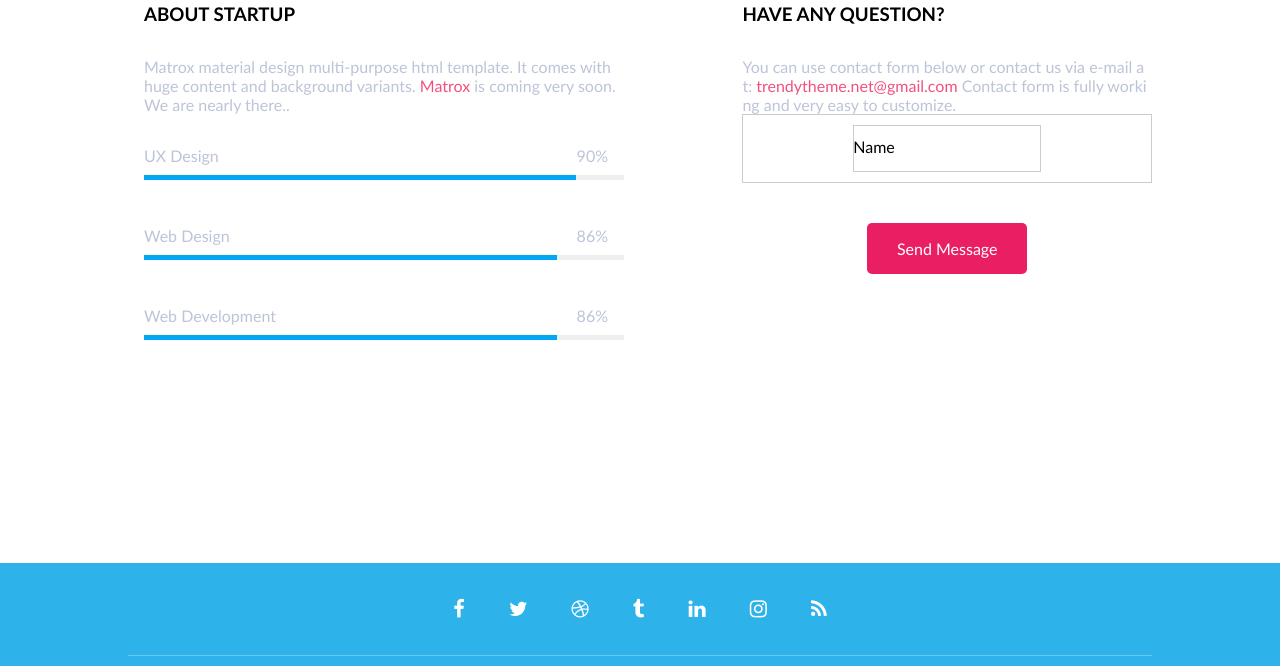
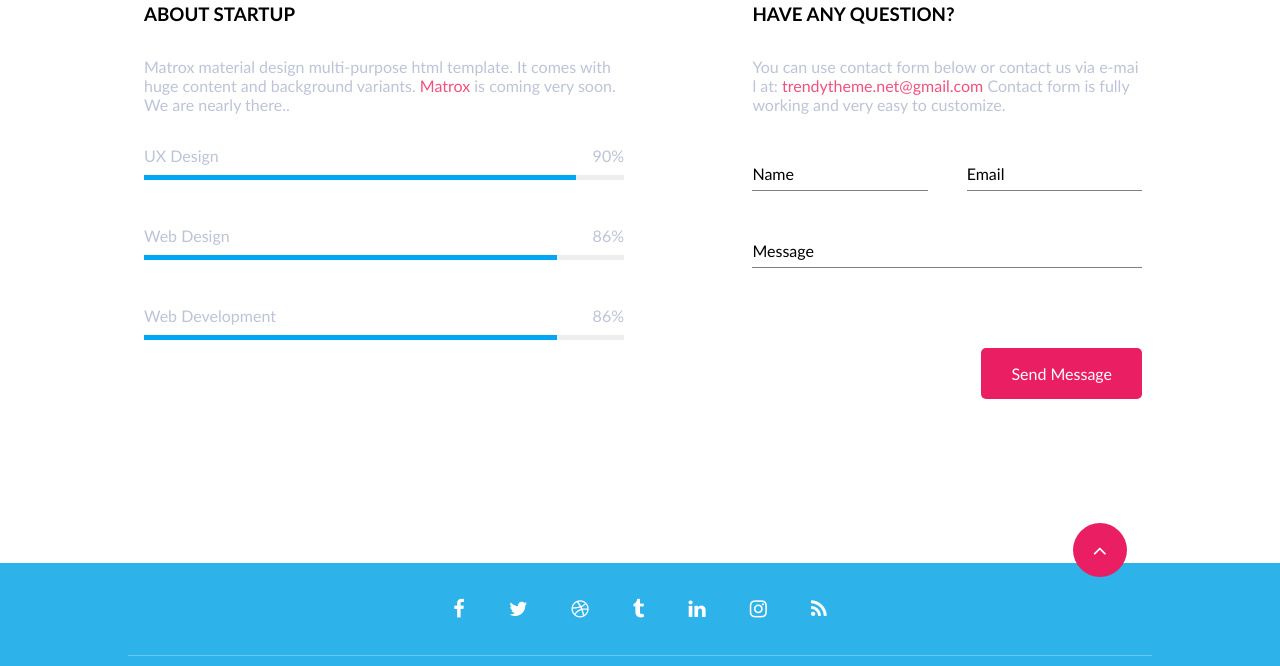
Before and after one commit to KasparasDijokas/Project-4-material-design-, a plain HTML site: page index.html in a window 1280 px wide. Shown: the part 897-1563 px from the top of the page. Drawn offline with Linux system fonts and the light colour scheme.

Commit message:
main content form + #top

```diff
--- a/css/button.css
+++ b/css/button.css
@@ -8,13 +8,22 @@
     margin-top: 40px;
 }
 
-.main-content-form > .content-btn {
+.content-btn {
     display: inline-block;
     background-color: #EA1E63;
     padding: 16px 30px;
     border-radius: 5px;
     color: #fff;
     text-decoration: none;
-    margin-top: 40px;
+    margin-top: 80px;
+    float: right;
+}
 
+.btn-round {
+    padding: 16px 20px;
+    font-size: 22px;
+    border-radius: 50px;
+    position: absolute;
+    top: -80px;
+    right: 153px;
 }
--- a/css/form.css
+++ b/css/form.css
@@ -40,56 +40,48 @@
     } */
 
 
+.content-form {
+    display: inline-block;
+    width: 100%;
+    margin-top: 40px;
+}
 
+    .cf-left {
+        display: inline-block;
+        width: 45%;
+        float: left;
+    }
 
-    /* .main-content-form {
+    .cf-right {
+        display: inline-block;
+        width: 45%;
+        float: right;
+    }
+
+    .cf-bottom {
         display: inline-block;
         width: 100%;
-        padding: 10px;
-        position: relative;
+        margin-top: 40px;
     }
 
-    .main-content-form > label {
+    .content-form input {
         display: inline-block;
-        transform-origin: 0 0;
-        transition: all 1s ease;
-        position: absolute;
-        top: 0;
-
+        width: 100%;
+        padding: 10px 0;
+        border: none;
+        position: relative;
+        outline: none;
+        background: none;
+        border-bottom: 1px solid gray;
     }
 
-    .main-content-form > input {
-        display: inline-block;
-        width: 40%;
-        position: relative;
-        line-height: 30px;
-        border: none;
-        border-bottom: 1px solid gray;
-        transition: all 1s ease;
-    } */
-
-    .float-container {
-        border: solid 1px #ccc;
-        position: relative;
-        padding: 10px 8px;
+    .content-form label {
+        position: absolute;
+        transform-origin: 0 0;
+        transform: translate(0, 10px) scale(1);
+        transition: all .5s ease;
     }
 
-    .float-container input {
-        border: solid 1px #ccc;
-        outline: 0;
-        font-size: 16px;
-        padding: 16px 0 10px;
-
+    .action:active label {
+        transform: translate(0, -16px) scale(.8);
     }
-
-    .float-container label {
-        position: absolute;
-        font-size: 16px;
-        transform-origin: top left; /*The label changed size and by default, used the center point of the label. Adjusting the origin point to be the top-left corner should work.*/
-        transform: translate(0, 12px) scale(1);
-        transition: all .2s ease-in-out;
-    }
-
-    .float-container:active label {
-        transform: translate(0, -12px) scale(.75);
-      }
--- a/css/main.css
+++ b/css/main.css
@@ -1,5 +1,5 @@
-body {
-
+html {
+scroll-behavior: smooth;
 }
 
 /*************************
@@ -13,9 +13,10 @@ HEADER
     width: 100%;
     background-color: #2EB2EA;
     background-image: url(../img/banner.jpg);
-    background-position: center;
+    background-position: center bottom;
     background-repeat: no-repeat;
     background-size: cover;
+    background-attachment: fixed;
     height: 100vh;
     text-align: center;
 }
@@ -91,7 +92,7 @@ MAIN CONTENT
                     text-align: start;
                 }
 
-                .main-content a {
+                .left a, .right p a {
                     text-decoration: none;
                     color: rgb(241, 81, 127);
                 }
@@ -99,12 +100,13 @@ MAIN CONTENT
             .right {
                 display: inline-block;
                 width: 40%;
+                padding: 0 10px;
                 float: right;
             }
 
  /*************************
 ==========================
-MAIN CONTENT
+Footer
 ==========================
 **************************/
 
@@ -113,6 +115,10 @@ MAIN CONTENT
     width: 100%;
     background-color:#2EB2EA;
     text-align: center;
+}
+
+.footer {
+    position: relative;
 }
 
 .social {
--- a/css/progress-bar.css
+++ b/css/progress-bar.css
@@ -7,7 +7,6 @@
 .progress-bar span {
     display: inline-block;
     float: right;
-    padding-right: 16px;
 }
 
 .bar {
--- a/index.html
+++ b/index.html
@@ -60,30 +60,33 @@
                 <p>You can use contact form below or contact us
                 via e-mail at: <a href="mailto:trendytheme.net@gmail.com">trendytheme.net@gmail.com</a>
                 Contact form is fully working and very easy to customize.</p>
-
-                <form class="main-content-form">
-                    <div class="float-container">
-                        <label for="floatField">Name</label>
-                        <input id="floatField" type="text">
+            <div class="content-form">
+                <form>
+                    <div class="cf-left action">
+                        <label>Name</label>
+                        <input type="text">
                     </div>
 
-                    <!-- <label class="name-left">Name</label> -->
-<!--
-                    <input type="email">
-                    <label class="email-right">Email</label>
+                    <div class="cf-right action">
+                        <label>Email</label>
+                        <input type="email">
+                    </div>
 
-                    <input type="text">
-                    <label for="">Message</label> -->
+                    <div class="cf-bottom action">
+                        <label>Message</label>
+                        <input type="text">
+                    </div>
 
                     <a href="#" class="content-btn">Send Message</a>
                 </form>
-
+            </div>
             </div>
         </div>
     </div>
 
     <div class="footer-container">
         <div class="footer">
+                <a href="#" class="btn btn-round fa fa-angle-up"></a>
             <div class="social">
                 <a href="#" target="_blank" class="fa fa-facebook"></a>
                 <a href="#" target="_blank" class="fa fa-twitter"></a>
```
